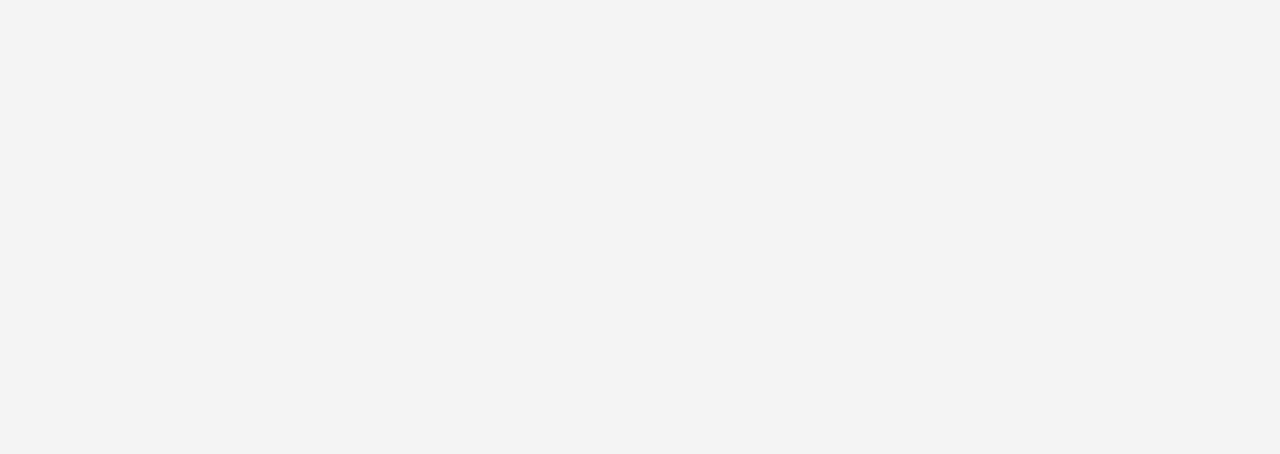
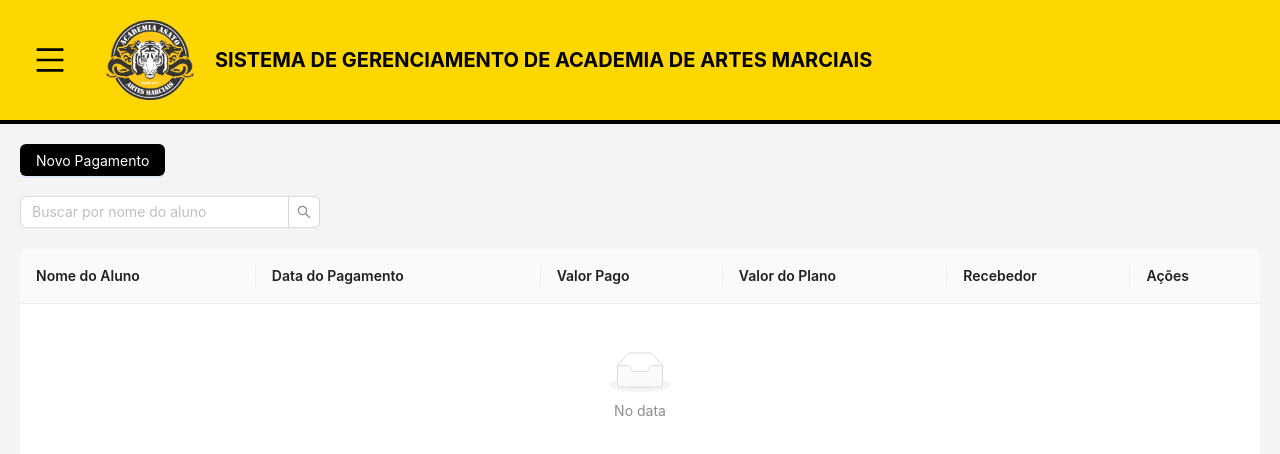
Before and after one commit to cesarfelipe5/sgaam-front, a React (Create React App) app: page /planos in a window 1280 px wide. Before the commit this address had no page. Shown: the top 454 px of the page. Built offline with nearby package versions, Linux system fonts and the light colour scheme.

Commit message:
Iniciado criação da tela de planos

```diff
--- a/src/App.js
+++ b/src/App.js
@@ -7,6 +7,7 @@ import MainPage from "./pages/MainPage";
 import Mensalidades from "./pages/Mensalidades";
 import Modalidades from "./pages/Modalidades";
 import Pagamentos from "./pages/Pagamentos";
+import Planos from "./pages/Planos";
 import Relatorios from "./pages/Relatorios";
 import UsersPermissoes from "./pages/UsersPermissoes";
 
@@ -21,6 +22,7 @@ function App() {
         <Route path="/mensalidades" element={<Mensalidades />} />
         <Route path="/modalidades" element={<Modalidades />} />
         <Route path="/pagamentos" element={<Pagamentos />} />
+        <Route path="/planos" element={<Planos />} />
         <Route path="/relatorios" element={<Relatorios />} />
         <Route path="/userpermissoes" element={<UsersPermissoes />} />
       </Routes>
--- a/src/components/DrawerMenu.js
+++ b/src/components/DrawerMenu.js
@@ -1,6 +1,6 @@
-import React, { useState, useEffect, useRef } from 'react';
-import { Link, useNavigate } from 'react-router-dom';
-import { MenuOutlined, LogoutOutlined } from '@ant-design/icons'; // Importando os ícones
+import { LogoutOutlined, MenuOutlined } from "@ant-design/icons"; // Importando os ícones
+import React, { useEffect, useRef, useState } from "react";
+import { Link, useNavigate } from "react-router-dom";
 import logo from "../imagens/logo_academia.png";
 
 const DrawerMenu = () => {
@@ -24,35 +24,60 @@ const DrawerMenu = () => {
 
   useEffect(() => {
     if (isMenuOpen) {
-      document.addEventListener('mousedown', handleClickOutside);
+      document.addEventListener("mousedown", handleClickOutside);
     } else {
-      document.removeEventListener('mousedown', handleClickOutside);
+      document.removeEventListener("mousedown", handleClickOutside);
     }
 
     return () => {
-      document.removeEventListener('mousedown', handleClickOutside);
+      document.removeEventListener("mousedown", handleClickOutside);
     };
   }, [isMenuOpen]);
 
   const handleLogout = () => {
+    localStorage.clear();
+
     closeMenu(); // Fecha o menu
-    navigate('/login'); // Redireciona para a tela de login
+
+    navigate("/login"); // Redireciona para a tela de login
   };
 
   return (
-    <header style={{ display: 'flex', alignItems: 'center', backgroundColor: '#FFD700', padding: '10px', height: '100px', zIndex: 1000, position: 'relative' }}>
+    <header
+      style={{
+        display: "flex",
+        alignItems: "center",
+        backgroundColor: "#FFD700",
+        padding: "10px",
+        height: "100px",
+        zIndex: 1000,
+        position: "relative",
+      }}
+    >
       {/* Botão para abrir o menu com ícone */}
       <button
         onClick={toggleMenu}
-        style={{ marginRight: '20px', backgroundColor: 'transparent', border: 'none', fontSize: '16px', cursor: 'pointer', color: '#000' }}
+        style={{
+          marginRight: "20px",
+          backgroundColor: "transparent",
+          border: "none",
+          fontSize: "16px",
+          cursor: "pointer",
+          color: "#000",
+        }}
       >
-        <MenuOutlined style={{ marginRight: '10px', marginLeft: '15px', fontSize: '30px'}} /> {/* Ícone de menu burger preto */}
+        <MenuOutlined
+          style={{ marginRight: "10px", marginLeft: "15px", fontSize: "30px" }}
+        />{" "}
+        {/* Ícone de menu burger preto */}
       </button>
       {/* Logo da Academia */}
       <img
-        src={logo} alt="Logo" style={{ height: '80px', marginRight: '10px', width: 90 }}
+        src={logo}
+        alt="Logo"
+        style={{ height: "80px", marginRight: "10px", width: 90 }}
       />
-      <h1 style={{ marginLeft: '10px', color: '#000', fontSize: '20px' }}>
+      <h1 style={{ marginLeft: "10px", color: "#000", fontSize: "20px" }}>
         SISTEMA DE GERENCIAMENTO DE ACADEMIA DE ARTES MARCIAIS
       </h1>
 
@@ -60,11 +85,11 @@ const DrawerMenu = () => {
       <nav
         ref={drawerRef}
         style={{
-          display: isMenuOpen ? 'block' : 'none',
-          backgroundColor: '#000',
-          width: '250px',
-          height: '100%',
-          position: 'fixed',
+          display: isMenuOpen ? "block" : "none",
+          backgroundColor: "#000",
+          width: "250px",
+          height: "100%",
+          position: "fixed",
           top: 0,
           left: 0,
           zIndex: 2000, // Garante que o menu esteja acima de todo o conteúdo
@@ -74,36 +99,103 @@ const DrawerMenu = () => {
         <button
           onClick={closeMenu}
           style={{
-            background: 'none',
-            border: 'none',
-            fontSize: '20px',
-            cursor: 'pointer',
-            padding: '10px',
-            color: '#fff'
+            background: "none",
+            border: "none",
+            fontSize: "20px",
+            cursor: "pointer",
+            padding: "10px",
+            color: "#fff",
           }}
         >
-          <MenuOutlined style={{ marginLeft: '20px', fontSize: 30}} /> {/* Ícone de menu burger branco */}
+          <MenuOutlined style={{ marginLeft: "20px", fontSize: 30 }} />{" "}
+          {/* Ícone de menu burger branco */}
         </button>
 
         {/* Links do Menu */}
-        <ul style={{ listStyleType: 'none', padding: '20px', color: '#fff' }}>
-          <li><Link to="/main" onClick={closeMenu} style={{ color: '#fff', textDecoration: 'none' }}>Home</Link></li>
-          <li><Link to="/aulasexperimentais" onClick={closeMenu} style={{ color: '#fff', textDecoration: 'none' }}>Aulas Experimentais</Link></li>
-          <li><Link to="/mensalidades" onClick={closeMenu} style={{ color: '#fff', textDecoration: 'none' }}>Mensalidades</Link></li>
-          <li><Link to="/modalidades" onClick={closeMenu} style={{ color: '#fff', textDecoration: 'none' }}>Modalidades</Link></li>
-          <li><Link to="/pagamentos" onClick={closeMenu} style={{ color: '#fff', textDecoration: 'none' }}>Pagamentos</Link></li>
-          <li><Link to="/relatorios" onClick={closeMenu} style={{ color: '#fff', textDecoration: 'none' }}>Relatórios</Link></li>
-          <li><Link to="/userpermissoes" onClick={closeMenu} style={{ color: '#fff', textDecoration: 'none' }}>Usuários e permissões</Link></li>
+        <ul style={{ listStyleType: "none", padding: "20px", color: "#fff" }}>
+          <li>
+            <Link
+              to="/main"
+              onClick={closeMenu}
+              style={{ color: "#fff", textDecoration: "none" }}
+            >
+              Home
+            </Link>
+          </li>
+          <li>
+            <Link
+              to="/aulasexperimentais"
+              onClick={closeMenu}
+              style={{ color: "#fff", textDecoration: "none" }}
+            >
+              Aulas Experimentais
+            </Link>
+          </li>
+          <li>
+            <Link
+              to="/mensalidades"
+              onClick={closeMenu}
+              style={{ color: "#fff", textDecoration: "none" }}
+            >
+              Mensalidades
+            </Link>
+          </li>
+          <li>
+            <Link
+              to="/planos"
+              onClick={closeMenu}
+              style={{ color: "#fff", textDecoration: "none" }}
+            >
+              Planos
+            </Link>
+          </li>
+
+          <li>
+            <Link
+              to="/modalidades"
+              onClick={closeMenu}
+              style={{ color: "#fff", textDecoration: "none" }}
+            >
+              Modalidades
+            </Link>
+          </li>
+          <li>
+            <Link
+              to="/pagamentos"
+              onClick={closeMenu}
+              style={{ color: "#fff", textDecoration: "none" }}
+            >
+              Pagamentos
+            </Link>
+          </li>
+          <li>
+            <Link
+              to="/relatorios"
+              onClick={closeMenu}
+              style={{ color: "#fff", textDecoration: "none" }}
+            >
+              Relatórios
+            </Link>
+          </li>
+          <li>
+            <Link
+              to="/userpermissoes"
+              onClick={closeMenu}
+              style={{ color: "#fff", textDecoration: "none" }}
+            >
+              Usuários e permissões
+            </Link>
+          </li>
           {/* Botão de Sair com ícone */}
-          <li style={{ position: 'absolute', bottom: '20px' }}>
+          <li style={{ position: "absolute", bottom: "20px" }}>
             <button
               onClick={handleLogout}
               style={{
-                background: 'none',
-                border: 'none',
-                fontSize: '16px',
-                cursor: 'pointer',
-                color: '#fff',
+                background: "none",
+                border: "none",
+                fontSize: "16px",
+                cursor: "pointer",
+                color: "#fff",
               }}
             >
               <LogoutOutlined /> Sair {/* Ícone de sair */}
--- a/src/index.js
+++ b/src/index.js
@@ -18,7 +18,7 @@ root.render(
       closeOnClick
       pauseOnHover={false}
       draggable
-      theme="light"
+      theme="colored"
       transition={Bounce}
     />
   </React.StrictMode>
--- a/src/pages/MainPage.js
+++ b/src/pages/MainPage.js
@@ -139,6 +139,7 @@ const MainPage = () => {
   };
 
   const handleOk = async () => {
+    try {
       const values = await form.validateFields();
 
       if (editingRecord) {
@@ -150,6 +151,9 @@ const MainPage = () => {
       setModalVisible(false);
 
       form.resetFields();
+    } catch (error) {
+      console.error("Erro na validação:", error);
+    }
   };
 
   const handleCancel = () => {
@@ -314,7 +318,7 @@ const MainPage = () => {
                 label="Cep"
                 rules={[{ required: true, message: "CEP é obrigatório" }]}
               >
-                <Input />
+                <Input maxLength={8} minLength={8} />
               </Form.Item>
 
               <Form.Item
--- /dev/null
+++ b/src/pages/Planos.js
@@ -0,0 +1,206 @@
+import { Button, DatePicker, Form, Input, Modal, Select, Table } from "antd";
+import moment from "moment";
+import React, { useState } from "react";
+import DrawerMenu from "../components/DrawerMenu";
+
+const { Option } = Select;
+const { Search } = Input;
+
+const Planos = () => {
+  const [isModalVisible, setIsModalVisible] = useState(false);
+  const [editingRecord, setEditingRecord] = useState(null);
+  const [searchText, setSearchText] = useState(""); // Estado para o campo de busca
+  const [plans, setPlans] = useState([]);
+
+  const [form] = Form.useForm();
+
+  const handleAddPlan = () => {
+    setIsModalVisible(true);
+
+    setEditingRecord(null);
+
+    form.resetFields();
+  };
+
+  const handleEditPlan = (record) => {
+    setIsModalVisible(true);
+
+    setEditingRecord(record);
+
+    form.setFieldsValue({
+      ...record,
+      dataPagamento: moment(record.dataPagamento, "DD/MM/YYYY"),
+    });
+  };
+
+  const handleDeletePlan = (key) => {
+    setPlans(plans.filter((item) => item.key !== key));
+  };
+
+  const handleSave = () => {
+    form.validateFields().then((values) => {
+      const newData = [...plans];
+      if (editingRecord) {
+        // Editando um pagamento existente
+        const index = newData.findIndex(
+          (item) => item.key === editingRecord.key
+        );
+        newData[index] = {
+          ...editingRecord,
+          ...values,
+          dataPagamento: values.dataPagamento.format("DD/MM/YYYY"),
+        };
+      } else {
+        // Adicionando um novo pagamento
+        newData.push({
+          key: `${newData.length + 1}`,
+          ...values,
+          dataPagamento: values.dataPagamento.format("DD/MM/YYYY"),
+        });
+      }
+      setPlans(newData);
+      setIsModalVisible(false);
+    });
+  };
+
+  // Filtragem dos dados com base na pesquisa
+  const filteredData = plans.filter((aluno) =>
+    aluno.nome.toLowerCase().includes(searchText.toLowerCase())
+  );
+
+  const columns = [
+    {
+      title: "Nome do Aluno",
+      dataIndex: "nome",
+      key: "nome",
+    },
+    {
+      title: "Data do Pagamento",
+      dataIndex: "dataPagamento",
+      key: "dataPagamento",
+    },
+    {
+      title: "Valor Pago",
+      dataIndex: "valorPago",
+      key: "valorPago",
+    },
+    {
+      title: "Valor do Plano",
+      dataIndex: "valorPlano",
+      key: "valorPlano",
+    },
+    {
+      title: "Recebedor",
+      dataIndex: "recebedor",
+      key: "recebedor",
+    },
+    {
+      title: "Ações",
+      key: "acoes",
+      render: (text, record) => (
+        <>
+          <Button
+            style={{ marginRight: 10 }}
+            type="link"
+            onClick={() => handleEditPlan(record)}
+          >
+            Editar
+          </Button>
+          <Button
+            type="link"
+            danger
+            onClick={() => handleDeletePlan(record.key)}
+          >
+            Excluir
+          </Button>
+        </>
+      ),
+    },
+  ];
+
+  return (
+    <>
+      <DrawerMenu />
+
+      <div style={{ padding: "20px" }}>
+        <Button
+          type="primary"
+          style={{ backgroundColor: "black", marginBottom: "10px" }}
+          onClick={handleAddPlan}
+        >
+          Novo Pagamento
+        </Button>
+
+        {/* Campo de pesquisa */}
+        <Search
+          placeholder="Buscar por nome do aluno"
+          onChange={(e) => setSearchText(e.target.value)}
+          style={{
+            width: 300,
+            marginBottom: "1px",
+            marginTop: "10px",
+            display: "block",
+          }}
+        />
+
+        <Table columns={columns} dataSource={filteredData} />
+
+        <Modal
+          title={editingRecord ? "Editar plano" : "Novo plano"}
+          open={isModalVisible}
+          onCancel={() => setIsModalVisible(false)}
+          onOk={handleSave}
+          okText="Salvar"
+          cancelText="Cancelar"
+        >
+          <Form form={form} layout="vertical">
+            <Form.Item
+              label="Nome do Aluno"
+              name="nome"
+              rules={[
+                { required: true, message: "Por favor, selecione o aluno" },
+              ]}
+            >
+              <Select
+                showSearch
+                placeholder="Selecione um aluno"
+                optionFilterProp="children"
+                filterOption={(input, option) =>
+                  option.children.toLowerCase().indexOf(input.toLowerCase()) >=
+                  0
+                }
+              >
+                <Option value="João Silva">João Silva</Option>
+                <Option value="Maria Souza">Maria Souza</Option>
+                <Option value="Carlos Pereira">Carlos Pereira</Option>
+              </Select>
+            </Form.Item>
+            <Form.Item
+              label="Valor Pago"
+              name="valorPago"
+              rules={[
+                { required: true, message: "Por favor, insira o valor pago" },
+              ]}
+            >
+              <Input prefix="R$" placeholder="Valor em BRL" />
+            </Form.Item>
+            <Form.Item
+              label="Data do Pagamento"
+              name="dataPagamento"
+              rules={[
+                {
+                  required: true,
+                  message: "Por favor, insira a data do pagamento",
+                },
+              ]}
+            >
+              <DatePicker format="DD/MM/YYYY" />
+            </Form.Item>
+          </Form>
+        </Modal>
+      </div>
+    </>
+  );
+};
+
+export default Planos;
```
Lines whose indentation alone changed are shown as unchanged.
